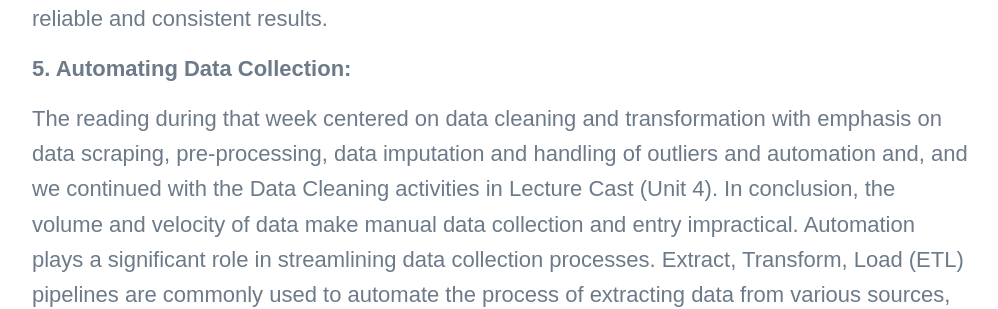
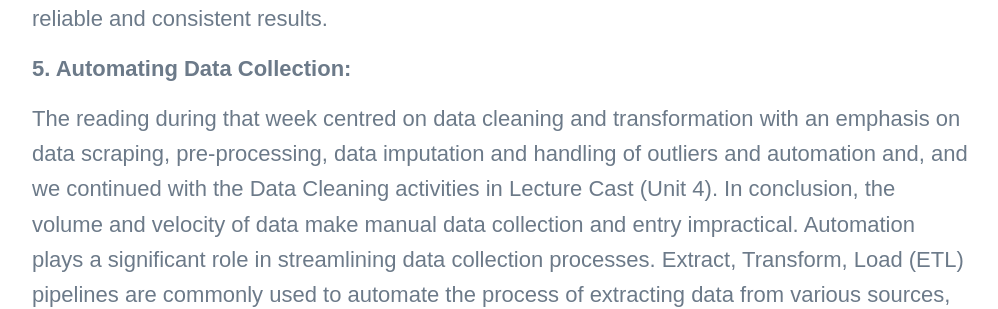
Before and after one commit to DaisyIpatzi/daisyipatzi.github.io, a Jekyll site: the page built from _projects/2023-07-21-dechiphering-big-data-final.md, in a window 1280 px wide and 900 px high, scrolled down 4178 px. Shown: the part 154-463 px from the top of the window, without its empty margins (138-1136 px from the left). Built offline with Jekyll 4.4.1, drawn with Linux system fonts in a browser that asks for light colours; nearby versions of some CDN libraries; some web fonts are replaced; some of the changed text lies outside the part shown.

Commit message:
Update 2023-07-21-dechiphering-big-data-final.md

```diff
--- a/_projects/2023-07-21-dechiphering-big-data-final.md
+++ b/_projects/2023-07-21-dechiphering-big-data-final.md
@@ -40,7 +40,7 @@ Like the previous units, during this week, we reviewed the “lecture cast” an
 
 **5. Automating Data Collection:**
 
-The reading during that week centered on data cleaning and transformation with emphasis on data scraping, pre-processing, data imputation and handling of outliers and automation and, and we continued with the Data Cleaning activities in Lecture Cast (Unit 4). In conclusion, the volume and velocity of data make manual data collection and entry impractical. Automation plays a significant role in streamlining data collection processes. Extract, Transform, Load (ETL) pipelines are commonly used to automate the process of extracting data from various sources, transforming it into a consistent format, and loading it into a data warehouse or data lake. Automation not only improves efficiency but also reduces the likelihood of human errors in the data collection process.
+The reading during that week centred on data cleaning and transformation with an emphasis on data scraping, pre-processing, data imputation and handling of outliers and automation and, and we continued with the Data Cleaning activities in Lecture Cast (Unit 4). In conclusion, the volume and velocity of data make manual data collection and entry impractical. Automation plays a significant role in streamlining data collection processes. Extract, Transform, Load (ETL) pipelines are commonly used to automate the process of extracting data from various sources, transforming it into a consistent format, and loading it into a data warehouse or data lake. Automation not only improves efficiency but also reduces the likelihood of human errors in the data collection process.
 
 **6. Database Design and Normalization:**
 
```
